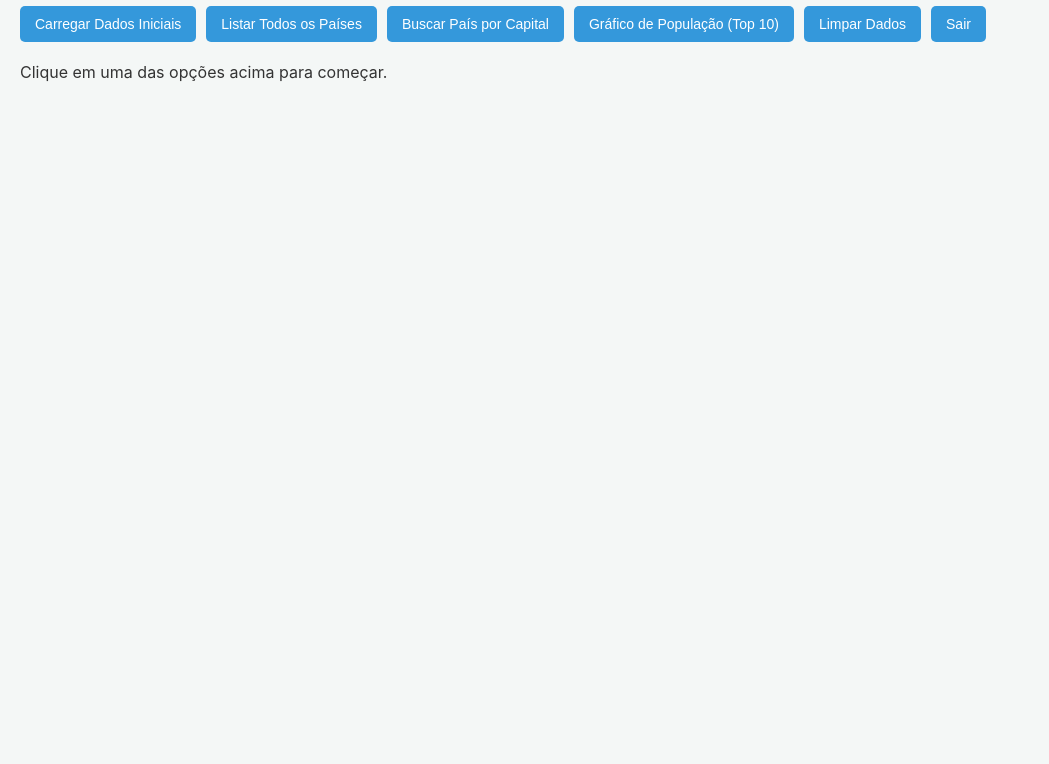
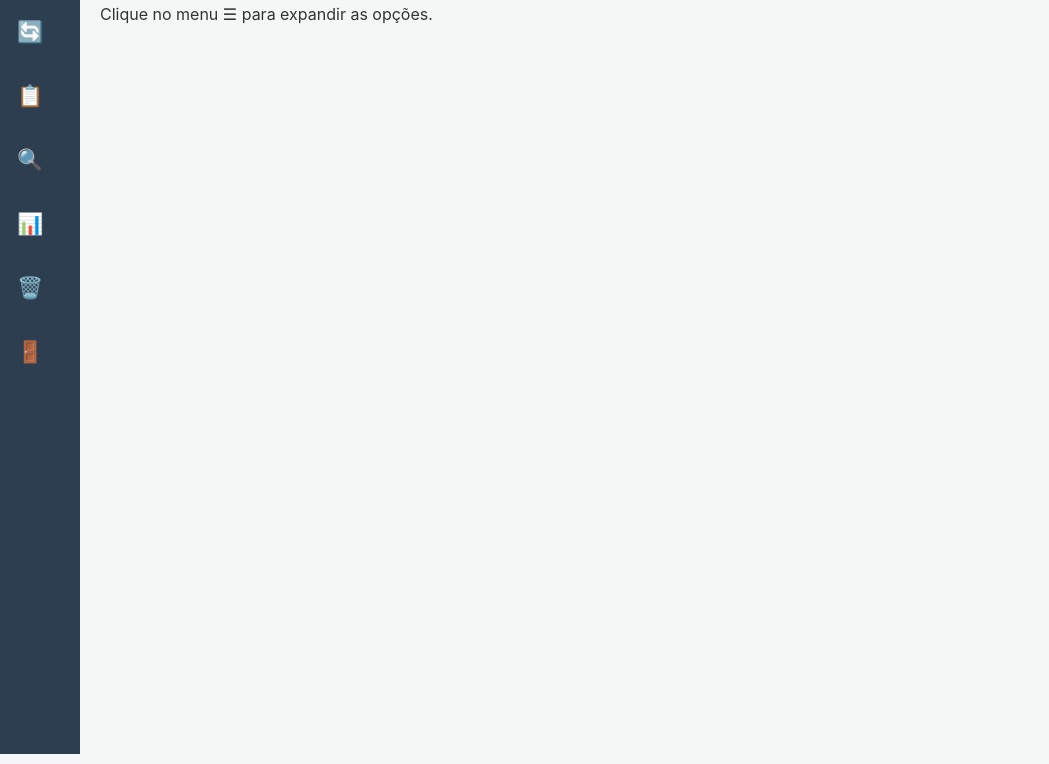
Before and after one commit to LuccaDultra/Crud-Paises, a plain HTML site: page index.html in a window 1280 px wide. Shown: the part 76-840 px from the top of the page, without its empty margins (0-1049 px from the left). Before the commit the page ends 800 px from the top, so only its background shows below. Drawn offline with nearby package versions, Linux system fonts and the light colour scheme.

Commit message:
Update index.html

```diff
--- a/index.html
+++ b/index.html
@@ -6,19 +6,121 @@
   <title>Crud Países</title>
 
   <style>
-    body { font-family: -apple-system, BlinkMacSystemFont, "Segoe UI", Roboto, Helvetica, Arial, sans-serif; margin: 20px; background-color: #f4f7f6; color: #333; }
-    h1 { color: #2c3e50; }
-    #buttons { display: flex; flex-wrap: wrap; gap: 10px; margin-bottom: 20px; }
-    button { margin: 0; padding: 10px 15px; border: none; border-radius: 5px; background-color: #3498db; color: white; cursor: pointer; font-size: 14px; transition: background-color 0.3s ease; }
-    button:hover { background-color: #2980b9; }
+    /* --- CONFIGURAÇÕES GLOBAIS E DE LAYOUT --- */
+
+    body {
+      font-family: -apple-system, BlinkMacSystemFont, "Segoe UI", Roboto, Helvetica, Arial, sans-serif;
+      background-color: #f4f7f6;
+      color: #333;
+      margin: 0;
+      padding: 0;
+      display: flex;
+    }
+
+    /* --- ESTILOS DA SIDEBAR --- */
+
+    aside {
+      width: 80px;
+      height: 100vh;
+      background-color: #2c3e50;
+      padding: 15px 0;
+      overflow: hidden;
+      transition: width 0.3s ease-in-out;
+      display: flex;
+      flex-direction: column;
+    }
+
+    aside.visible {
+      width: 270px;
+    }
+
+    /* --- ESTILOS DO CONTEÚDO PRINCIPAL --- */
+    main {
+      flex-grow: 1;
+      padding: 20px;
+      height: 100vh;
+      overflow-y: auto;
+    }
+
+    /* --- ESTILOS DOS BOTÕES DENTRO DA SIDEBAR --- */
+    #buttons {
+      display: flex;
+      flex-direction: column;
+      gap: 10px;
+    }
+
+    #buttons button {
+      display: flex;
+      align-items: center;
+      gap: 20px;
+      background-color: transparent;
+      text-align: left;
+      width: 100%;
+      white-space: nowrap;
+      /* ALTERAÇÃO: Centraliza o ícone quando a sidebar está recolhida */
+      justify-content: center;
+      padding: 15px 0; /* Padding vertical para espaçamento */
+      transition: all 0.2s ease-in-out;
+    }
+
+    /* Quando a sidebar expande, alinha o conteúdo à esquerda e adiciona padding */
+    aside.visible #buttons button {
+        justify-content: flex-start;
+        padding: 15px 28px;
+    }
+
+    #buttons button .icon {
+      font-size: 1.5em;
+    }
+
+    #buttons button:hover {
+      background-color: #34495e;
+    }
+
+    /* --- NOVA REGRA PARA ESCONDER O TEXTO --- */
+    /* Por padrão, o texto (o segundo span) fica invisível e sem largura */
+    #buttons button span:last-child,
+    .botaoside span:last-child {
+        opacity: 0;
+        width: 0;
+        transition: all 0.2s ease-in-out;
+    }
+
+    /* Quando a sidebar expande, o texto se torna visível */
+    aside.visible #buttons button span:last-child,
+    aside.visible .botaoside span:last-child {
+        opacity: 1;
+        width: auto;
+    }
+
+    /* O botão de toggle agora fica dentro da sidebar */
+    .botaoside {
+      background-color: #3498db;
+      margin: 0 15px 20px 15px;
+      width: auto;
+      /* Adicionado para seguir o mesmo padrão dos outros botões */
+      display: flex;
+      align-items: center;
+      justify-content: center;
+      gap: 20px;
+      padding: 15px 0;
+    }
+
+    /* Ajusta o botão de toggle quando a sidebar está visível */
+    aside.visible .botaoside {
+        justify-content: flex-start;
+        padding: 15px 15px;
+    }
+
+    /* --- ESTILOS GERAIS --- */
+    h1 { color: #2c3e50; margin-top: 0; }
+    button { border: none; border-radius: 5px; color: white; cursor: pointer; font-size: 14px; transition: background-color 0.3s ease; }
     #output { margin-top: 20px; }
     form { margin-top: 15px; background-color: #fff; padding: 20px; border-radius: 5px; }
     input { margin: 5px 0 10px; padding: 8px; width: calc(100% - 20px); border: 1px solid #ccc; border-radius: 4px; }
     canvas { max-width: 100%; }
     pre { white-space: pre-wrap; background: #ffffff; padding: 15px; border: 1px solid #ddd; border-radius: 5px; font-family: "Courier New", Courier, monospace; line-height: 1.6; }
-
-    /* --- NOVOS ESTILOS PARA A TABELA --- */
-    .table-container { overflow-x: auto; } /* Garante rolagem em telas pequenas */
+    .table-container { overflow-x: auto; }
     table { width: 100%; border-collapse: collapse; background-color: #fff; box-shadow: 0 2px 4px rgba(0,0,0,0.1); }
     th, td { padding: 12px 15px; text-align: left; border-bottom: 1px solid #ddd; }
     th { background-color: #34495e; color: white; }
@@ -28,19 +130,40 @@
   </style>
 </head>
 <body>
-  <h1>🌍 Informações de Países</h1>
 
-  <div id="buttons">
-    <button data-action="init">Carregar Dados Iniciais</button>
-    <button data-action="list">Listar Todos os Países</button>
-    <button data-action="findByCapital">Buscar País por Capital</button>
-    <button data-action="populationChart">Gráfico de População (Top 10)</button>
-    <button data-action="clear">Limpar Dados</button>
-    <button data-action="exit">Sair</button>
-  </div>
+  <!-- A sidebar agora é uma tag <aside> para melhor semântica -->
+  <aside id="sidebar">
+    <!-- O botão de toggle foi movido para dentro da sidebar -->
+    <button class="botaoside" onclick="toggleSidebar()">
+      <span class="icon">☰</span>
+      <span>Menu</span>
+    </button>
 
-  <div id="forms"></div>
-  <div id="output"><p>Clique em uma das opções acima para começar.</p></div>
+    <div id="buttons">
+      <!-- Adicionei spans para separar ícones e texto -->
+      <button data-action="init"><span class="icon">🔄</span> <span>Carregar Dados</span></button>
+      <button data-action="list"><span class="icon">📋</span> <span>Listar Países</span></button>
+      <button data-action="findByCapital"><span class="icon">🔍</span> <span>Buscar Capital</span></button>
+      <button data-action="populationChart"><span class="icon">📊</span> <span>Gráfico Pop.</span></button>
+      <button data-action="clear"><span class="icon">🗑️</span> <span>Limpar Dados</span></button>
+      <button data-action="exit"><span class="icon">🚪</span> <span>Sair</span></button>
+    </div>
+  </aside>
+
+  <!-- Todo o conteúdo principal da página fica dentro da tag <main> -->
+  <main>
+    <h1>🌍 Informações de Países</h1>
+    <div id="forms"></div>
+    <div id="output"><p>Clique no menu ☰ para expandir as opções.</p></div>
+  </main>
+
+  <script>
+    function toggleSidebar() {
+      // O alvo agora é a tag <aside>
+      const sidebar = document.getElementById('sidebar');
+      sidebar.classList.toggle('visible');
+    }
+  </script>
 
   <script src="https://cdn.jsdelivr.net/npm/chart.js"></script>
   <script type="module" src="ui.js"></script>
```
